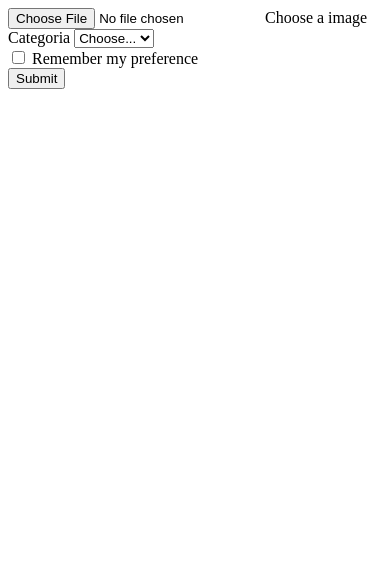
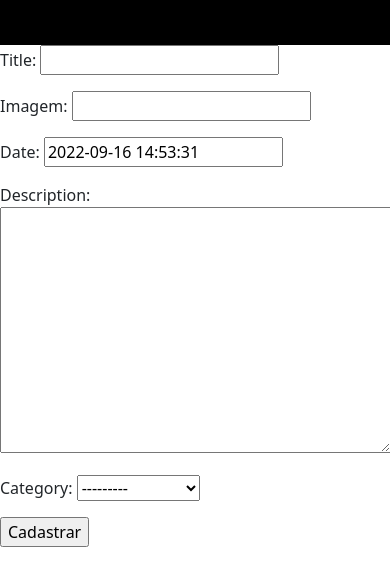
Before and after one commit to ViniciusReisch/Blog-DjangoProject, a Django app: page /makepost/ in a window 390 px wide. Shown: the top 586 px of the page. Run offline with Django 4.2, Linux system fonts and the light colour scheme; data comes from the database, SQL or seed files in the repository.

Commit message:
Update forms

```diff
--- a/blogProject/copa/templates/copa/index.html
+++ b/blogProject/copa/templates/copa/index.html
@@ -85,7 +85,7 @@
           <img src="https://i.pinimg.com/originals/c4/63/98/c4639855e84f992b7dbed318972b86fd.png" width="50%">
         <p class="lead text-muted">It's the year of the World Cup, check out posts about the games, schedules and everything about the biggest soccer championship on the planet.</p>
         <p>
-          <a href="#" class="btn btn-primary my-2">Crie um post</a>
+          <a href="/makepost/" class="btn btn-primary my-2">Crie um post</a>
           <a href="#" class="btn btn-secondary my-2">Buscar um post</a>
         </p>
       </div>
--- a/blogProject/copa/templates/copa/make_post.html
+++ b/blogProject/copa/templates/copa/make_post.html
@@ -2,28 +2,113 @@
 <html lang="en">
 <head>
     <meta charset="UTF-8">
-    <title>Title</title>
+    <title>Agenda</title>
+    <!-- CSS only -->
+    <link href="https://cdn.jsdelivr.net/npm/bootstrap@5.2.0/dist/css/bootstrap.min.css" rel="stylesheet" integrity="sha384-gH2yIJqKdNHPEq0n4Mqa/HGKIhSkIHeL5AyhkYV8i59U5AR6csBvApHHNl/vI1Bx" crossorigin="anonymous">
+    <style>
+#menu {
+	background: #000000;
+	color: #FFF;
+	height: 45px;
+	padding-left: 18px;
+	border-radius: 0px;
+}
+#menu ul, #menu li {
+	margin: 0 auto;
+	padding: 0;
+	list-style: none
+}
+#menu ul {
+	width: 100%;
+}
+#menu li {
+	float: left;
+	display: inline;
+	position: relative;
+}
+#menu a {
+	display: block;
+	line-height: 45px;
+	padding: 0 14px;
+	text-decoration: none;
+	color: #FFFFFF;
+	font-size: 16px;
+}
+#menu a.dropdown-arrow:after {
+	content: "\25BE";
+	margin-left: 5px;
+}
+#menu li a:hover {
+	color: #0099CC;
+	background: #F2F2F2;
+}
+#menu input {
+	display: none;
+	margin: 0;
+	padding: 0;
+	height: 45px;
+	width: 100%;
+	opacity: 0;
+	cursor: pointer
+}
+#menu label {
+	display: none;
+	line-height: 45px;
+	text-align: center;
+	position: absolute;
+	left: 35px
+}
+#menu label:before {
+	font-size: 1.6em;
+	content: "\2261";
+	margin-left: 20px;
+}
+#menu ul.sub-menus{
+	height: auto;
+	overflow: hidden;
+	width: 170px;
+	background: #444444;
+	position: absolute;
+	z-index: 99;
+	display: none;
+}
+#menu ul.sub-menus li {
+	display: block;
+	width: 100%;
+}
+#menu ul.sub-menus a {
+	color: #FFFFFF;
+	font-size: 16px;
+}
+#menu li:hover ul.sub-menus {
+	display: block
+}
+#menu ul.sub-menus a:hover{
+	background: #F2F2F2;
+	color: #444444;
+}
+@media screen and (max-width: 800px){
+	#menu {position:relative}
+	#menu ul {background:#111;position:absolute;top:100%;right:0;left:0;z-index:3;height:auto;display:none}
+	#menu ul.sub-menus {width:100%;position:static;}
+	#menu ul.sub-menus a {padding-left:30px;}
+	#menu li {display:block;float:none;width:auto;}
+	#menu input, #menu label {position:absolute;top:0;left:0;display:block}
+	#menu input {z-index:4}
+	#menu input:checked + label {color:white}
+	#menu input:checked + label:before {content:"\00d7"}
+	#menu input:checked ~ ul {display:block}
+}
+    </style>
 </head>
 <body>
-<div class="custom-file">
-  <input type="file" class="custom-file-input" id="customFile">
-  <label class="custom-file-label" for="customFile">Choose a image</label>
-</div>
-<form class="form-inline">
-  <label class="my-1 mr-2" for="inlineFormCustomSelectPref">Categoria</label>
-  <select class="custom-select my-1 mr-sm-2" id="inlineFormCustomSelectPref">
-    <option selected>Choose...</option>
-    <option value="1">One</option>
-    <option value="2">Two</option>
-    <option value="3">Three</option>
-  </select>
+{% include 'copa/static/partials/_nav.html' %}
 
-  <div class="custom-control custom-checkbox my-1 mr-sm-2">
-    <input type="checkbox" class="custom-control-input" id="customControlInline">
-    <label class="custom-control-label" for="customControlInline">Remember my preference</label>
-  </div>
+<form action="." method="POST">
+    {%csrf_token%}
+    {{form.as_p}}
+    <input type="submit" value="Cadastrar">
+</form>
 
-  <button type="submit" class="btn btn-primary my-1">Submit</button>
-</form>
 </body>
 </html>
```
